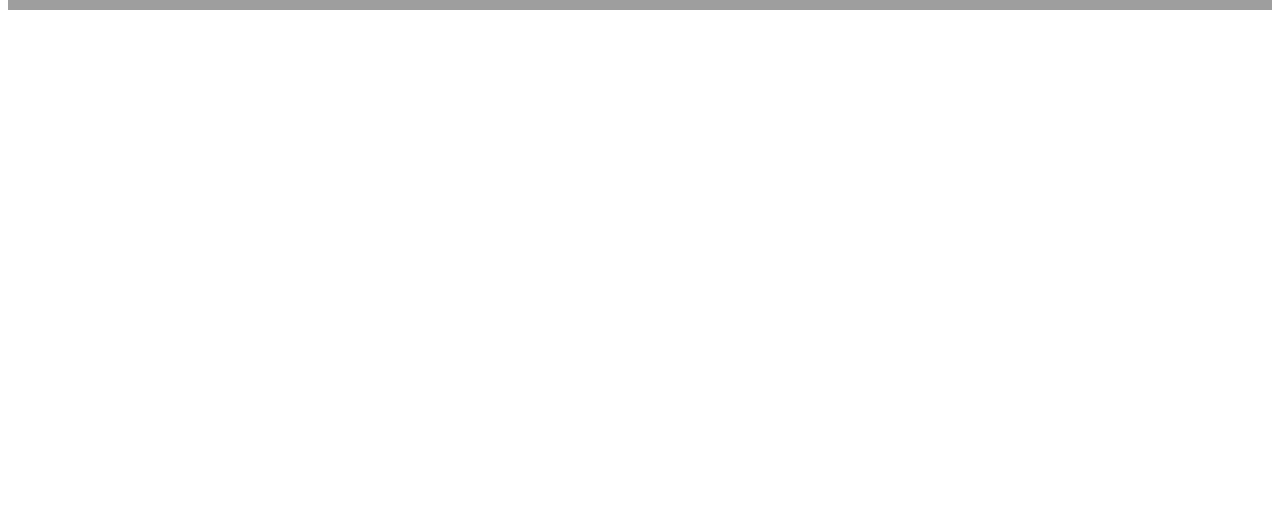
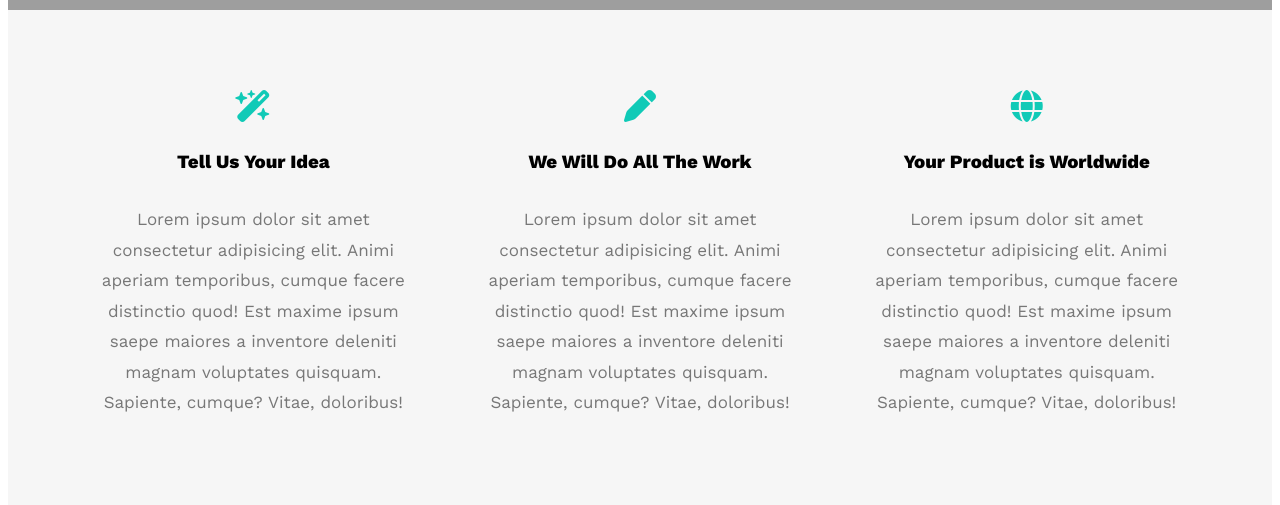
Before and after one commit to Youssefframii/HTML-CSS-Project-1, a plain HTML site: page index.html in a window 1280 px wide. Shown: the part 782-1287 px from the top of the page. Before the commit the page ends 800 px from the top, so only its background shows below. Drawn offline with nearby package versions, Linux system fonts and the light colour scheme; grey boxes are pictures that could not be loaded.

Commit message:
#06 - Create Features Section

```diff
--- a/CSS/Leo.css
+++ b/CSS/Leo.css
@@ -178,3 +178,40 @@ body {
 }
 
 /* End Landing Section */
+
+/* Start feature */
+
+.features {
+    padding-top: 60px;
+    padding-bottom: 60px;
+    background-color: #f6f6f6;
+}
+
+.features .container {
+    display: grid;
+    grid-template-columns: repeat(auto-fill, minmax(300px, 1fr));
+    grid-gap: 20px;
+}
+
+.features .feat {
+    padding: 20px;
+    text-align: center;
+}
+
+.features .feat i {
+    color: var(--main-color);
+
+}
+
+.features .feat h3 {
+    font-weight: 800;
+    margin: 30px 0;
+}
+
+.features .feat p {
+    line-height: 1.8;
+    color: #777;
+    font-size: 17px;
+}
+
+/* End feature */
--- a/index.html
+++ b/index.html
@@ -48,6 +48,27 @@
         </div>
     </div>
     <!-- End Landing Section -->
+    <!-- Start feature -->
+    <div class="features">
+        <div class="container">
+            <div class="feat">
+                <i class="fa-solid fa-wand-magic-sparkles fa-2x"></i>
+                <h3>Tell Us Your Idea</h3>
+                <p>Lorem ipsum dolor sit amet consectetur adipisicing elit. Animi aperiam temporibus, cumque facere distinctio quod! Est maxime ipsum saepe maiores a inventore deleniti magnam voluptates quisquam. Sapiente, cumque? Vitae, doloribus!</p>
+            </div>
+            <div class="feat">
+                <i class="fa-solid fa-pen fa-2x"></i>
+                <h3>We Will Do All The Work</h3>
+                <p>Lorem ipsum dolor sit amet consectetur adipisicing elit. Animi aperiam temporibus, cumque facere distinctio quod! Est maxime ipsum saepe maiores a inventore deleniti magnam voluptates quisquam. Sapiente, cumque? Vitae, doloribus!</p>
+            </div>
+            <div class="feat">
+                <i class="fa-solid fa-globe fa-2x"></i>
+                <h3>Your Product is Worldwide</h3>
+                <p>Lorem ipsum dolor sit amet consectetur adipisicing elit. Animi aperiam temporibus, cumque facere distinctio quod! Est maxime ipsum saepe maiores a inventore deleniti magnam voluptates quisquam. Sapiente, cumque? Vitae, doloribus!</p>
+            </div>
+        </div>
+    </div>
+    <!-- End feature -->
 </body>
 
 </html>
```
